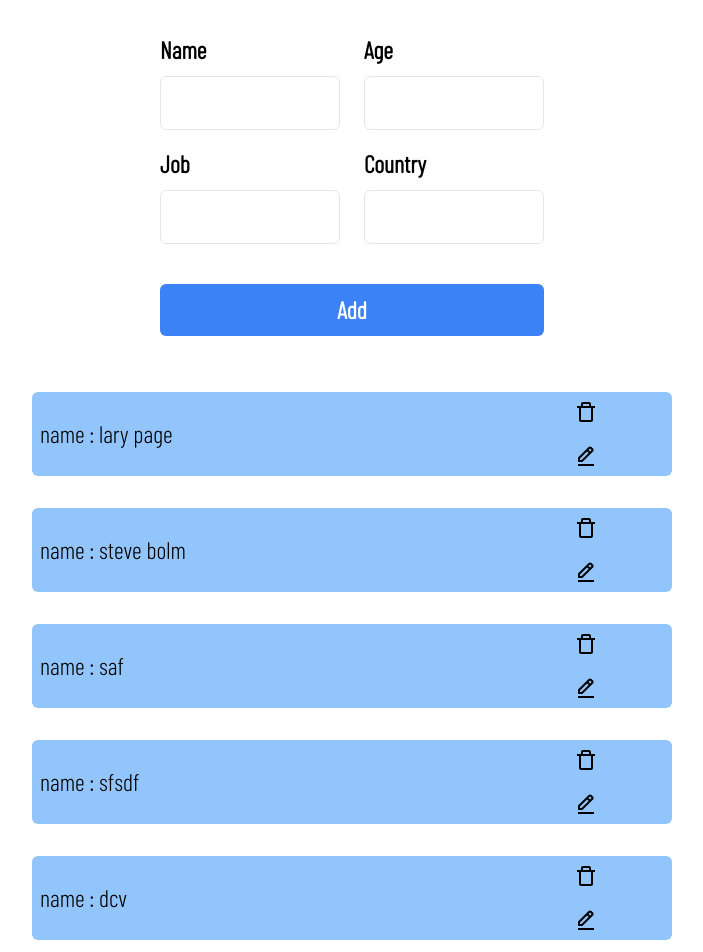
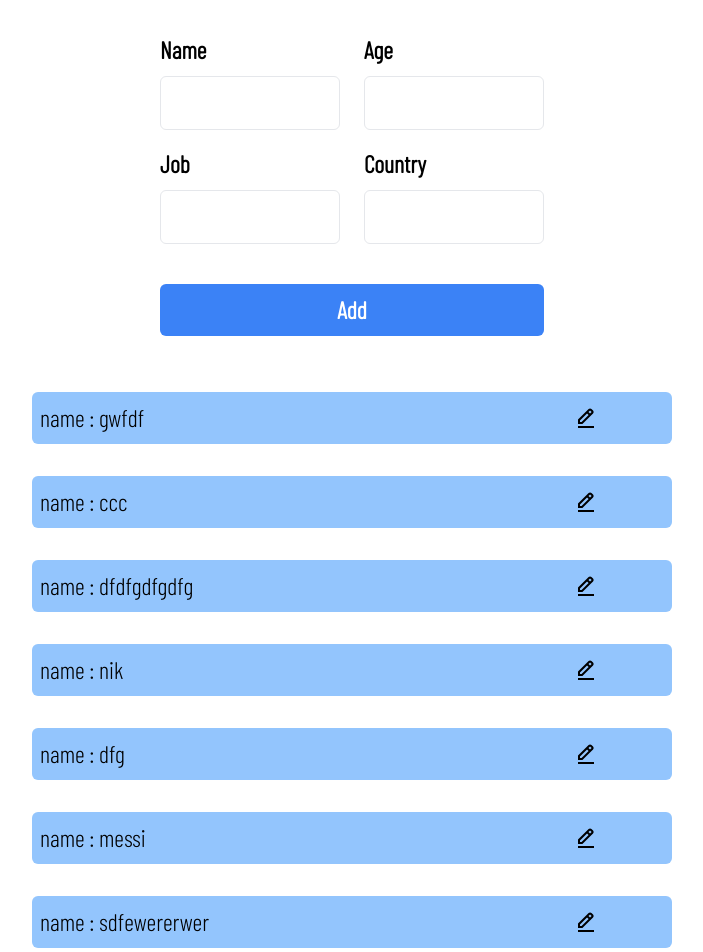
Before and after one commit to EsrafilElahi/reactQuery-userManagement, a React (Vite) app: page / in a window 1280 px wide. Shown: the top 952 px of the page, without its empty margins (288-991 px from the left). Built offline with nearby package versions, Linux system fonts and the light colour scheme; data requests are answered from the project's data file; a web font is replaced by a local one.

Commit message:
fix add users

```diff
--- a/db.json
+++ b/db.json
@@ -1,53 +1,67 @@
 {
   "users": [
     {
-      "id": 1,
-      "name": "lary  page",
-      "job": "co-founder of twitter",
-      "age": 43,
-      "country": "USA"
+      "name": "gwfdf",
+      "age": "234",
+      "job": "sdf",
+      "country": "fedf",
+      "id": 1
     },
     {
-      "id": 2,
-      "name": "steve bolm",
-      "job": "ceo of microsoft",
-      "age": 53,
-      "country": "USA"
+      "name": "ccc",
+      "age": "23",
+      "job": "cx",
+      "country": "rw",
+      "id": 2
     },
     {
-      "name": "saf",
+      "name": "dfdfgdfgdfg",
       "age": "234",
-      "job": "werwer",
-      "country": "rgertert",
+      "job": "sdf",
+      "country": "sf",
       "id": 3
     },
     {
-      "name": "sfsdf",
-      "age": "234",
-      "job": "wdf",
-      "country": "ty",
+      "name": "nik",
+      "age": "23",
+      "job": "we",
+      "country": "df",
       "id": 4
     },
     {
-      "name": "dcv",
+      "name": "dfg",
       "age": "34",
-      "job": "ERT",
-      "country": "ERT",
+      "job": "sdf",
+      "country": "f",
       "id": 5
     },
     {
-      "name": "sdf",
-      "age": "234",
-      "job": "wrtwe",
-      "country": "wffdf",
+      "name": "messi",
+      "age": "3",
+      "job": "wef",
+      "country": "WEF",
       "id": 6
     },
     {
-      "name": "werwernnnnnnnnnn",
+      "name": "sdfewererwer",
       "age": "234",
-      "job": "wer",
-      "country": "erttrrrt",
+      "job": "we",
+      "country": "er",
       "id": 7
+    },
+    {
+      "name": "mesi",
+      "age": "3",
+      "job": "wef",
+      "country": "jn",
+      "id": 8
+    },
+    {
+      "name": "ewer",
+      "age": "23",
+      "job": "cwd",
+      "country": "sfg",
+      "id": 9
     }
   ]
 }
--- a/src/components/UserItem.jsx
+++ b/src/components/UserItem.jsx
@@ -18,39 +18,39 @@ const UserItem = (props) => {
   }
 
 
-  // HANDLE CHANGE USER
-  const mutation = useMutation(deleteUser, {
-    onSuccess: async () => {
-      // navigate to users list page
-      // clg list users
-      // navigate("/")
-    },
-    onMutate: async (id) => {
-      queryClient.cancelQueries(["users", id])
+  // // HANDLE CHANGE USER
+  // const mutation = useMutation(deleteUser, {
+  //   onSuccess: async () => {
+  //     // navigate to users list page
+  //     // clg list users
+  //     // navigate("/")
+  //   },
+  //   onMutate: async (id) => {
+  //     queryClient.cancelQueries(["users", id])
 
-      const previousUsers = queryClient.getQueryData(["users"]);
+  //     const previousUsers = queryClient.getQueryData(["users"]);
 
-      // Optimistically update the data to remove the deleted user from the list
-      queryClient.setQueryData(["users"], (oldData) => {
-        return oldData.filter((user) => user.id !== id);
-      });
+  //     // Optimistically update the data to remove the deleted user from the list
+  //     queryClient.setQueryData(["users"], (oldData) => {
+  //       return oldData.filter((user) => user.id !== id);
+  //     });
 
-      return { previousUsers }
-    },
-    onError: (err, context) => {
-      queryClient.setQueryData(['users'], context.previousUsers)
-    },
-    onSettled: async (data, error, variables, context) => {
-      console.log('vars :', variables)
-      queryClient.invalidateQueries(['users', variables.id]);
-      queryClient.invalidateQueries(['users']);
-    },
-  });
+  //     return { previousUsers }
+  //   },
+  //   onError: (err, context) => {
+  //     queryClient.setQueryData(['users'], context.previousUsers)
+  //   },
+  //   onSettled: async (data, error, variables, context) => {
+  //     console.log('vars :', variables)
+  //     queryClient.invalidateQueries(['users', variables.id]);
+  //     queryClient.invalidateQueries(['users']);
+  //   },
+  // });
 
-  const handleDelete = async (e) => {
-    e.stopPropagation();
-    mutation.mutate(id)
-  }
+  // const handleDelete = async (e) => {
+  //   e.stopPropagation();
+  //   mutation.mutate(id)
+  // }
 
   return (
     <div
@@ -62,7 +62,7 @@ const UserItem = (props) => {
           <span className="flex items-center">name : {name}</span>
         </div>
         <div className="flex flex-col justify-center items-center flex-1 gap-5">
-          <BiTrashAlt className="cursor-pointer" onClick={(e) => handleDelete(e)} />
+          {/* <BiTrashAlt className="cursor-pointer" onClick={(e) => handleDelete(e)} /> */}
           <BiEditAlt className="cursor-pointer" onClick={(e) => handleGoToEditPage(e)} />
         </div>
       </div>
--- a/src/pages/Home.jsx
+++ b/src/pages/Home.jsx
@@ -26,22 +26,25 @@ const Home = () => {
   const mutation = useMutation(addUserToServer, {
     onSuccess: async (newUser) => {
       // prefetch single user
-      await queryClient.getQueryData(['users', newUser.data.id], () => fetchSingleUser(newUser.data.id), {
-        enabled: !!newUser.data.id
-      });
+      // await queryClient.getQueryData(['users', newUser.data.id], () => fetchSingleUser(newUser.data.id), {
+      //   enabled: !!newUser.data.id
+      const users = queryClient.getQueryData(['users'])
+      console.log('alll usersssssssssssssssssssssssss :', users)
+      queryClient.invalidateQueries(['users'])
+      // });
     },
     onMutate: async (newUser) => {
       await queryClient.cancelQueries(["users"])
-      const previousUsers = queryClient.getQueryData(["users"], { exact: true })
+      const previousUsers = queryClient.getQueryData(["users"])
       queryClient.setQueryData(['users'], (old) => [...old, newUser])
 
       return { previousUsers }
     },
     onError: (err, newUser, context) => {
-      queryClient.setQueryData(['users'], context.previousUsers, { exact: true })
+      queryClient.setQueryData(['users'], context.previousUsers)
     },
-    onSettled: async () => {
-      await queryClient.invalidateQueries(['users'], { exact: true })
+    onSettled: async (data, err, variables, context) => {
+      queryClient.invalidateQueries(['users'])
     },
   });
 
@@ -61,18 +64,8 @@ const Home = () => {
   };
 
   // HANDLE GET USERS
-  const prefetchUsers = async () => {
-    return await queryClient.prefetchQuery({
-      queryKey: ["users"],
-      queryFn: fetchDefaultUsers,
-    });
-  };
-  useEffect(() => {
-    prefetchUsers();
-  }, []); // add needed deps
-
-  const { isLoading, isError, data: users, error } = useQuery(["users"]);
-  // console.log("users :", users);
+  const { isLoading, isError, data: users, error } = useQuery(["users"], fetchDefaultUsers);
+  console.log("users :", users);
 
   if (isLoading) return "loading...";
 
```
